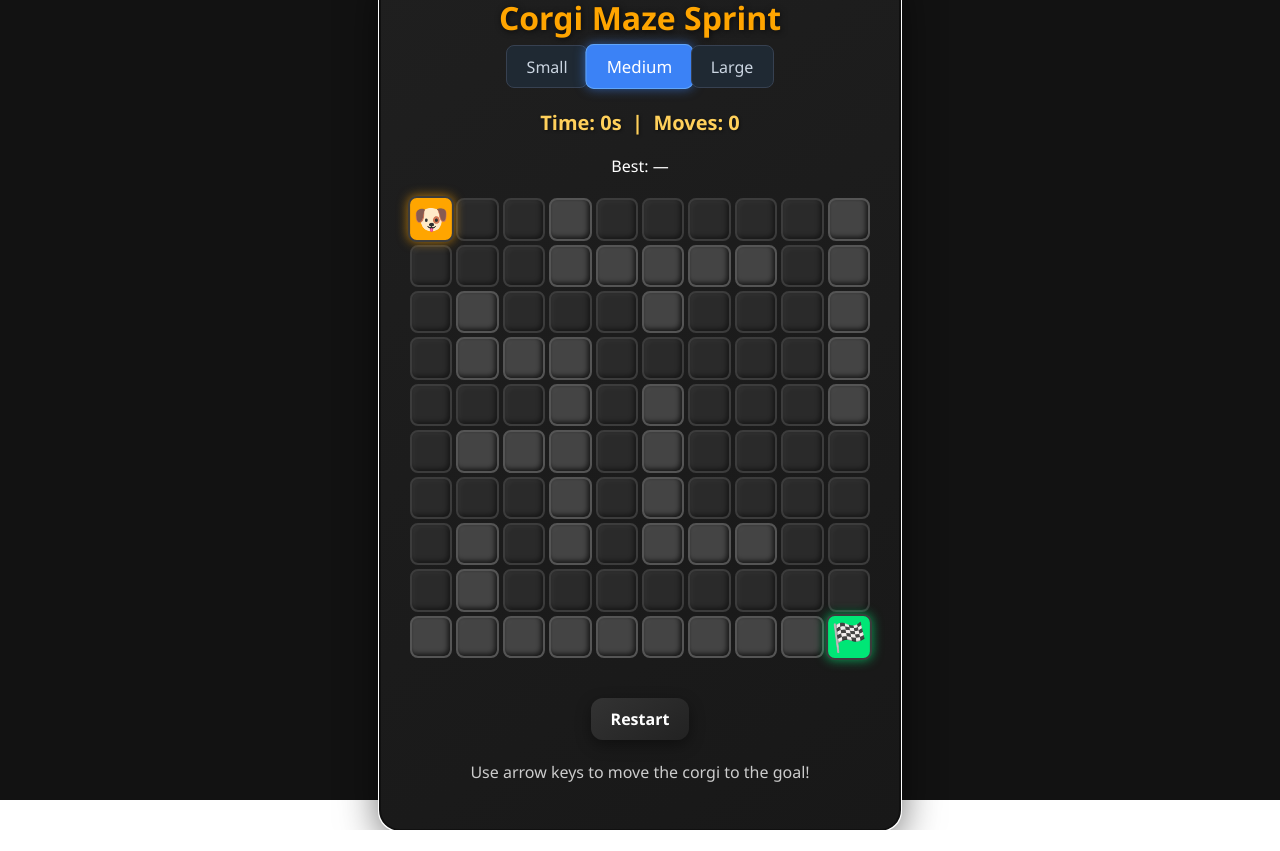
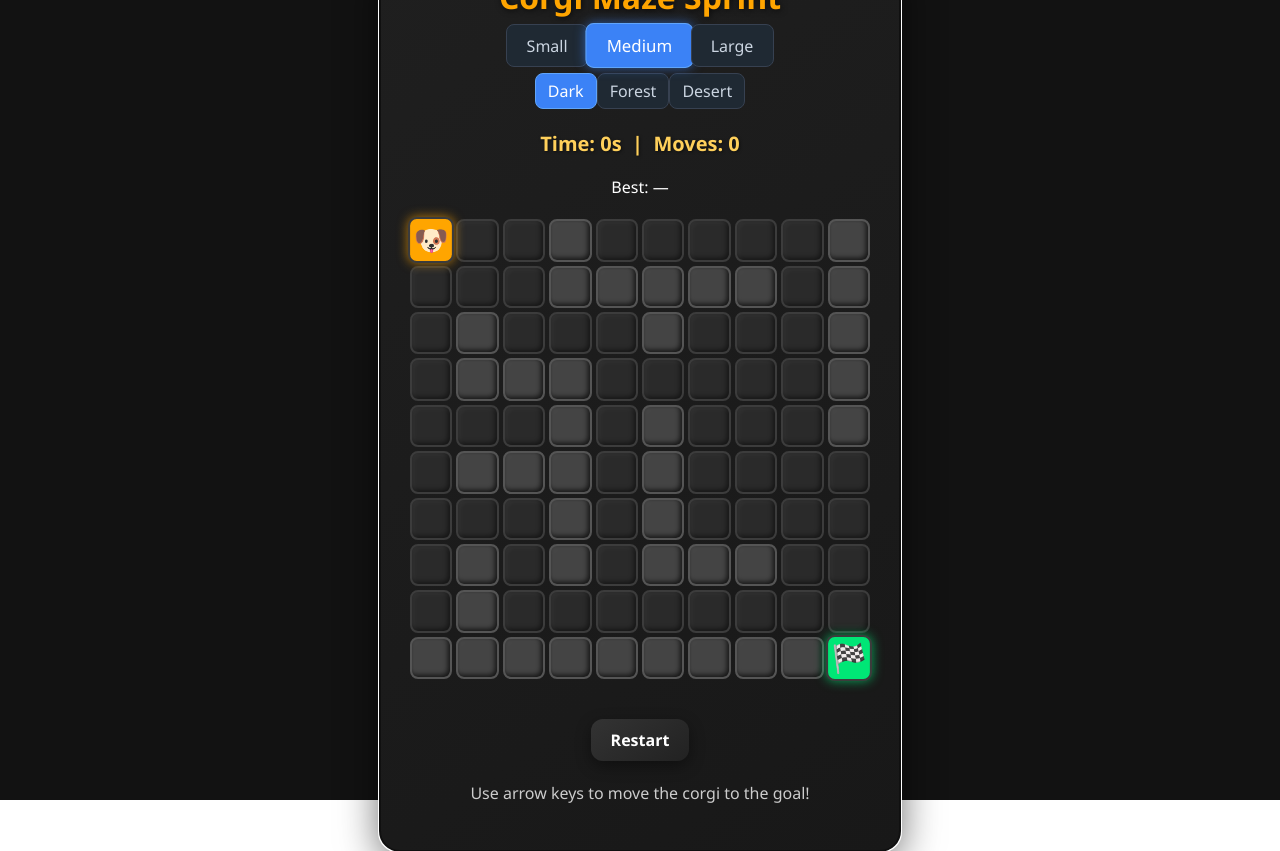
Before and after one commit to brendanbobryk/corgi-maze-sprint, a React (Vite) app in the folder corgi-maze-sprint/: page / in a window 1280 px wide. Before the commit the page ends 830 px from the top, so only its background shows below. Built offline with nearby package versions, Linux system fonts and the light colour scheme.

Commit message:
added colour theme buttons

```diff
--- a/corgi-maze-sprint/src/App.jsx
+++ b/corgi-maze-sprint/src/App.jsx
@@ -54,6 +54,48 @@ function generateMaze(size) {
   return maze;
 }
 
+const THEMES = {
+  dark: {
+    "--bg": "#020617",
+    "--cell": "#0f172a",
+    "--wall": "#020617",
+    "--player": "#1d4ed8",
+    "--goal": "#065f46",
+    "--text": "#cbd5e1",
+    "--btn-bg": "#1f2933",
+    "--btn-text": "#cbd5e1",
+    "--btn-border": "#374151",
+    "--btn-active": "#3b82f6",
+    "--btn-active-border": "#60a5fa"
+  },
+  forest: {
+    "--bg": "#0b3d0b",
+    "--cell": "#145214",
+    "--wall": "#0b3d0b",
+    "--player": "#34d399",
+    "--goal": "#059669",
+    "--text": "#d9f99d",
+    "--btn-bg": "#145214",
+    "--btn-text": "#d9f99d",
+    "--btn-border": "#064e3b",
+    "--btn-active": "#10b981",
+    "--btn-active-border": "#059669"
+  },
+  desert: {
+    "--bg": "#3d2b1f",
+    "--cell": "#7c5a3d",
+    "--wall": "#3d2b1f",
+    "--player": "#fcd34d",
+    "--goal": "#f97316",
+    "--text": "#fde68a",
+    "--btn-bg": "#7c5a3d",
+    "--btn-text": "#fde68a",
+    "--btn-border": "#58331a",
+    "--btn-active": "#fbbf24",
+    "--btn-active-border": "#f97316"
+  }
+};
+
 function App() {
   const [mazeSize, setMazeSize] = useState(10);
   const [maze, setMaze] = useState(() => generateMaze(10));
@@ -61,6 +103,7 @@ function App() {
   const [time, setTime] = useState(0);
   const [moves, setMoves] = useState(0);
   const [timerActive, setTimerActive] = useState(false);
+  const [theme, setTheme] = useState("dark");
 
   const containerRef = useRef(null);
 
@@ -76,6 +119,13 @@ function App() {
   useEffect(() => {
     setBestTime(localStorage.getItem(bestKey));
   }, [mazeSize]);
+
+  useEffect(() => {
+    const themeVars = THEMES[theme];
+    for (const [key, value] of Object.entries(themeVars)) {
+      document.documentElement.style.setProperty(key, value);
+    }
+  }, [theme]);
 
   useEffect(() => {
     let interval;
@@ -107,7 +157,6 @@ function App() {
 
         if (maze[newRow][newCol] === 1) return [row, col];
 
-        // ✅ Count valid moves only
         setMoves(m => m + 1);
 
         if (newRow === mazeSize - 1 && newCol === mazeSize - 1) {
@@ -148,11 +197,20 @@ function App() {
   };
 
   const sizeButtonStyle = (size) => ({
-    backgroundColor: mazeSize === size ? "#3b82f6" : "#1f2933",
-    color: mazeSize === size ? "#ffffff" : "#cbd5e1",
-    border: mazeSize === size ? "1px solid #60a5fa" : "1px solid #374151",
-    boxShadow: mazeSize === size ? "0 0 10px rgba(59,130,246,0.6)" : "none",
+    backgroundColor: mazeSize === size ? "var(--btn-active)" : "var(--btn-bg)",
+    color: mazeSize === size ? "#ffffff" : "var(--btn-text)",
+    border: mazeSize === size ? `1px solid var(--btn-active-border)` : `1px solid var(--btn-border)`,
+    boxShadow: mazeSize === size ? `0 0 10px ${mazeSize === size ? 'rgba(59,130,246,0.6)' : 'none'}` : "none",
     transform: mazeSize === size ? "scale(1.05)" : "scale(1)"
+  });
+
+  const themeButtonStyle = (t) => ({
+    backgroundColor: theme === t ? "var(--btn-active)" : "var(--btn-bg)",
+    color: theme === t ? "#ffffff" : "var(--btn-text)",
+    border: theme === t ? `1px solid var(--btn-active-border)` : `1px solid var(--btn-border)`,
+    borderRadius: "8px",
+    padding: "6px 12px",
+    cursor: "pointer"
   });
 
   const cells = [];
@@ -183,6 +241,12 @@ function App() {
           <button style={sizeButtonStyle(14)} onClick={() => restartGame(14)}>Large</button>
         </div>
 
+        <div className="controls" style={{marginTop: "6px"}}>
+          <button style={themeButtonStyle("dark")} onClick={() => setTheme("dark")}>Dark</button>
+          <button style={themeButtonStyle("forest")} onClick={() => setTheme("forest")}>Forest</button>
+          <button style={themeButtonStyle("desert")} onClick={() => setTheme("desert")}>Desert</button>
+        </div>
+
         <p className="timer">
           Time: {time}s &nbsp;|&nbsp; Moves: {moves}
         </p>
```
